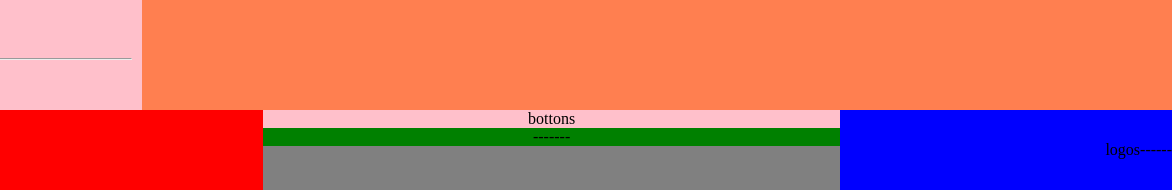
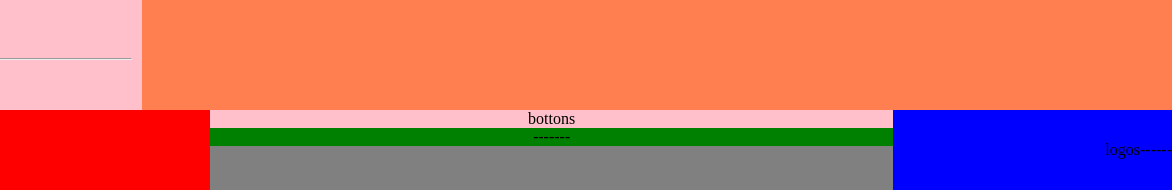
Before and after one commit to enrico-bellanti/html-css-spotifyweb, a plain HTML site: page index.html in a window 1280 px wide. Shown: the part 610-800 px from the top of the page, 108-1280 px from the left. Drawn offline with Linux system fonts and the light colour scheme.

Commit message:
corretta grandezza player

```diff
--- a/css/style.css
+++ b/css/style.css
@@ -164,7 +164,7 @@ content: "g v";
 }
 
 .player__control{
-  flex-grow: 2;
+  flex-grow: 3;
   text-align: center;
   background-color: grey;
 }
```
